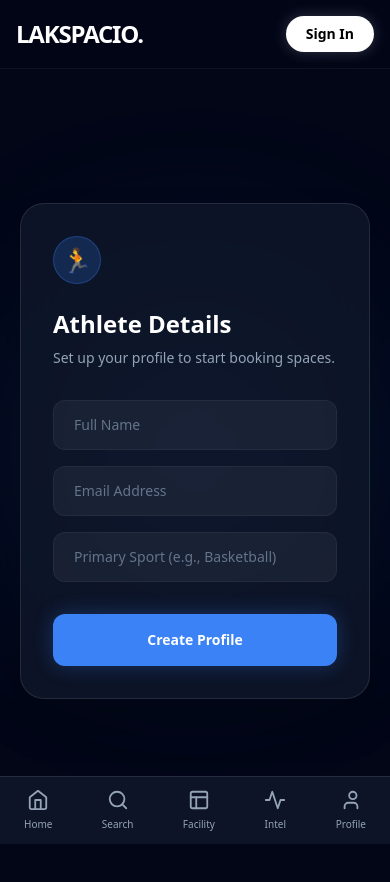
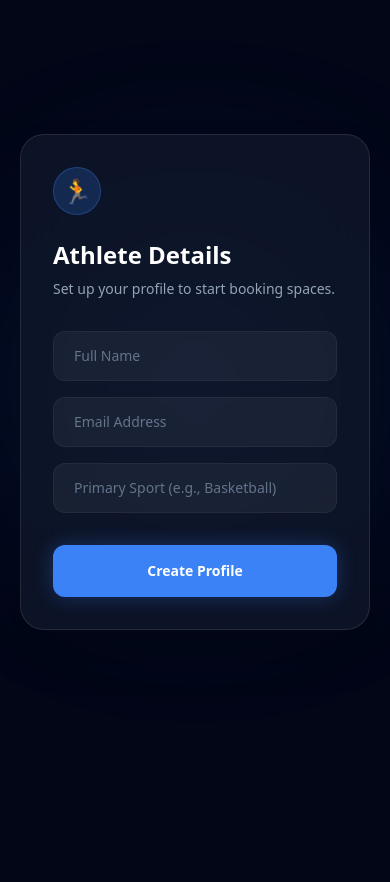
Before and after one commit to dheenadhayalan071-debug/lakspacio, a Next.js app: page /register/athlete in a window 390 px wide. Shown: the top 882 px of the page. After the commit the page ends 844 px from the top, so only its background shows below. Built offline with nearby package versions, Linux system fonts and the light colour scheme.

Commit message:
Replace navigation links with Navigation component

```diff
--- a/src/app/layout.tsx
+++ b/src/app/layout.tsx
@@ -1,5 +1,5 @@
 import "./globals.css";
-import Link from "next/link";
+import Navigation from "@/components/Navigation";
 
 export const metadata = {
   title: "LAKSPACIO | Intelligent Access to Sports Space",
@@ -14,65 +14,9 @@ export default function RootLayout({
   return (
     <html lang="en">
       <body className="bg-brand-black text-white selection:bg-brand-blue selection:text-white min-h-screen flex flex-col pb-20 md:pb-0">
-
-        {/* Global Top Navigation */}
-        <nav className="flex items-center justify-between p-4 md:p-6 border-b border-white/5 sticky top-0 bg-brand-black/80 backdrop-blur-xl z-50">
-          <Link href="/" className="text-2xl font-black tracking-tighter hover:text-brand-blue transition-colors">
-            LAKSPACIO.
-          </Link>
-
-          {/* Desktop Links (Hidden on Mobile) */}
-          <div className="hidden md:flex gap-8 items-center">
-            <Link href="/search" className="text-sm font-semibold text-slate-400 hover:text-white transition-colors">Find Space</Link>
-            <Link href="/facility" className="text-sm font-semibold text-slate-400 hover:text-white transition-colors">Facility Hub</Link>
-            <Link href="/admin" className="text-sm font-semibold text-slate-400 hover:text-brand-neon transition-colors">Intelligence</Link>
-            <Link href="/ai" className="text-sm font-semibold text-slate-400 hover:text-brand-blue transition-colors">AI Engine</Link>
-          </div>
-
-          {/* Sign In Button (Visible on all devices) */}
-          <Link href="/register" className="text-sm font-bold bg-white text-black px-5 py-2 rounded-full hover:bg-slate-200 transition-colors shadow-[0_0_15px_rgba(255,255,255,0.2)]">
-            Sign In
-          </Link>
-        </nav>
-
-        {/* Page Content */}
+        <Navigation />
         <div className="flex-grow">
           {children}
-        </div>
-
-        {/* Pro Mobile Bottom App Navigation */}
-        <div className="md:hidden fixed bottom-0 left-0 w-full bg-brand-surface/90 backdrop-blur-xl border-t border-white/10 flex justify-between items-center px-6 py-3 z-50">
-
-          {/* Home */}
-          <Link href="/" className="flex flex-col items-center gap-1 text-slate-400 hover:text-white transition-colors">
-            <svg xmlns="http://www.w3.org/2000/svg" width="22" height="22" viewBox="0 0 24 24" fill="none" stroke="currentColor" strokeWidth="2" strokeLinecap="round" strokeLinejoin="round"><path d="m3 9 9-7 9 7v11a2 2 0 0 1-2 2H5a2 2 0 0 1-2-2z"/><polyline points="9 22 9 12 15 12 15 22"/></svg>
-            <span className="text-[10px] font-medium mt-0.5">Home</span>
-          </Link>
-
-          {/* Search */}
-          <Link href="/search" className="flex flex-col items-center gap-1 text-slate-400 hover:text-brand-blue transition-colors">
-            <svg xmlns="http://www.w3.org/2000/svg" width="22" height="22" viewBox="0 0 24 24" fill="none" stroke="currentColor" strokeWidth="2" strokeLinecap="round" strokeLinejoin="round"><circle cx="11" cy="11" r="8"/><path d="m21 21-4.3-4.3"/></svg>
-            <span className="text-[10px] font-medium mt-0.5">Search</span>
-          </Link>
-
-          {/* Facility */}
-          <Link href="/facility" className="flex flex-col items-center gap-1 text-slate-400 hover:text-white transition-colors">
-            <svg xmlns="http://www.w3.org/2000/svg" width="22" height="22" viewBox="0 0 24 24" fill="none" stroke="currentColor" strokeWidth="2" strokeLinecap="round" strokeLinejoin="round"><rect width="18" height="18" x="3" y="3" rx="2" ry="2"/><line x1="3" x2="21" y1="9" y2="9"/><line x1="9" x2="9" y1="21" y2="9"/></svg>
-            <span className="text-[10px] font-medium mt-0.5">Facility</span>
-          </Link>
-
-          {/* Intelligence */}
-          <Link href="/admin" className="flex flex-col items-center gap-1 text-slate-400 hover:text-brand-neon transition-colors">
-            <svg xmlns="http://www.w3.org/2000/svg" width="22" height="22" viewBox="0 0 24 24" fill="none" stroke="currentColor" strokeWidth="2" strokeLinecap="round" strokeLinejoin="round"><path d="M22 12h-4l-3 9L9 3l-3 9H2"/></svg>
-            <span className="text-[10px] font-medium mt-0.5">Intel</span>
-          </Link>
-
-          {/* Profile */}
-          <Link href="/profile" className="flex flex-col items-center gap-1 text-slate-400 hover:text-white transition-colors">
-            <svg xmlns="http://www.w3.org/2000/svg" width="22" height="22" viewBox="0 0 24 24" fill="none" stroke="currentColor" strokeWidth="2" strokeLinecap="round" strokeLinejoin="round"><path d="M19 21v-2a4 4 0 0 0-4-4H9a4 4 0 0 0-4 4v2"/><circle cx="14" cy="7" r="4"/></svg>
-            <span className="text-[10px] font-medium mt-0.5">Profile</span>
-          </Link>
-
         </div>
       </body>
     </html>
```
